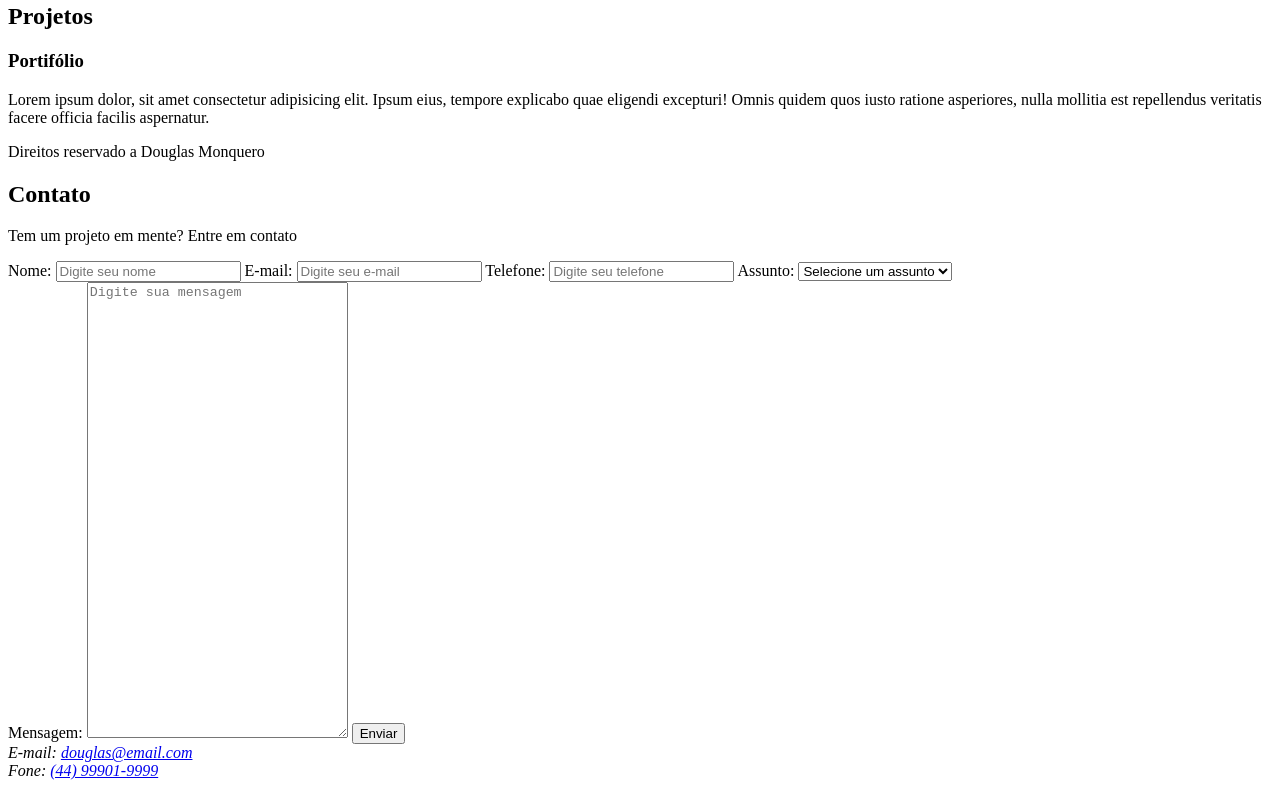
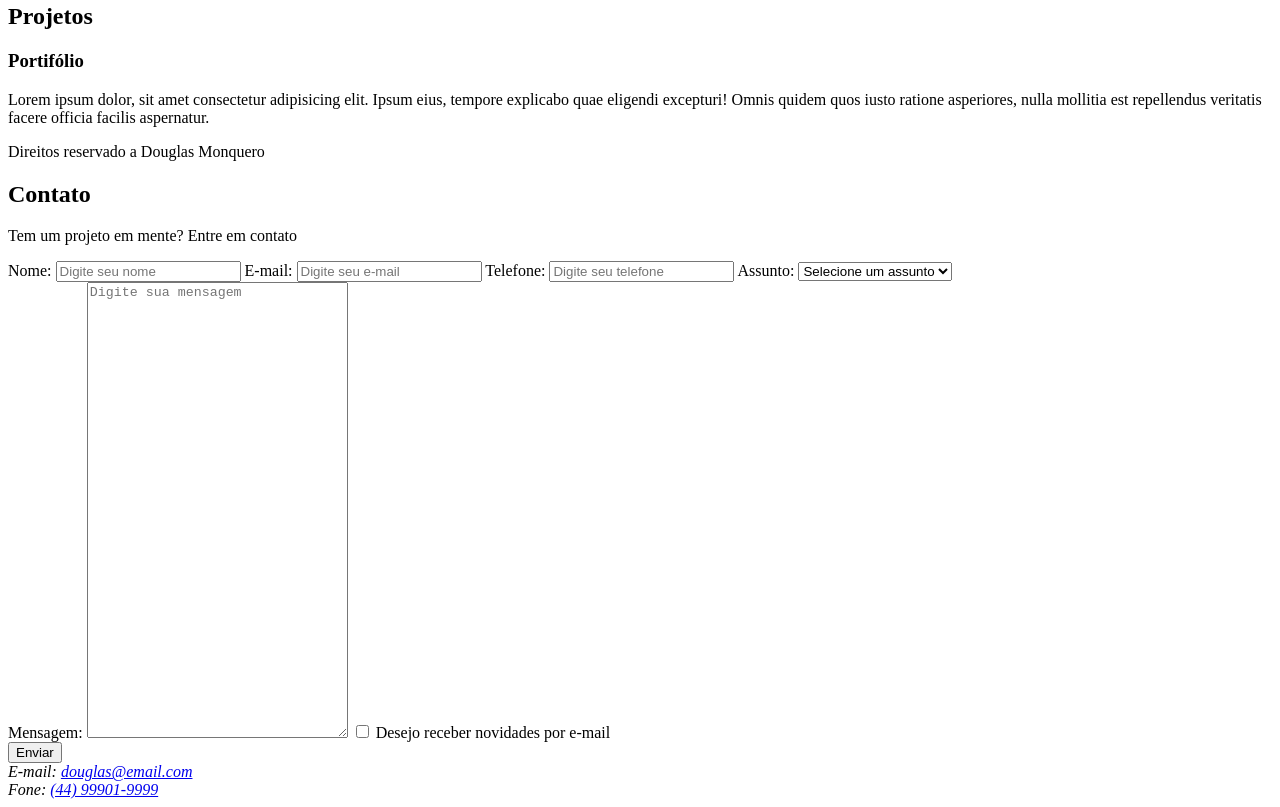
Before and after one commit to dmm76/SCTEC, a plain HTML site: page FRONT END/index.html in a window 1280 px wide. Shown: the part 525-1332 px from the top of the page. Drawn offline with Linux system fonts and the light colour scheme.

Commit message:
enviar formulario

```diff
--- a/FRONT END/index.html
+++ b/FRONT END/index.html
@@ -65,6 +65,8 @@
                 </select><br>
                 <label for="message">Mensagem: </label>
                 <textarea id="message" name="message" cols="30" rows="30" placeholder="Digite sua mensagem" required></textarea>
+                <input type="checkbox" id="incricao" name="inscricao" required />
+                <label for="incricao">Desejo receber novidades por e-mail</label><br>
                 <button type="submit">Enviar</button>
             </form>
             <address>
```
